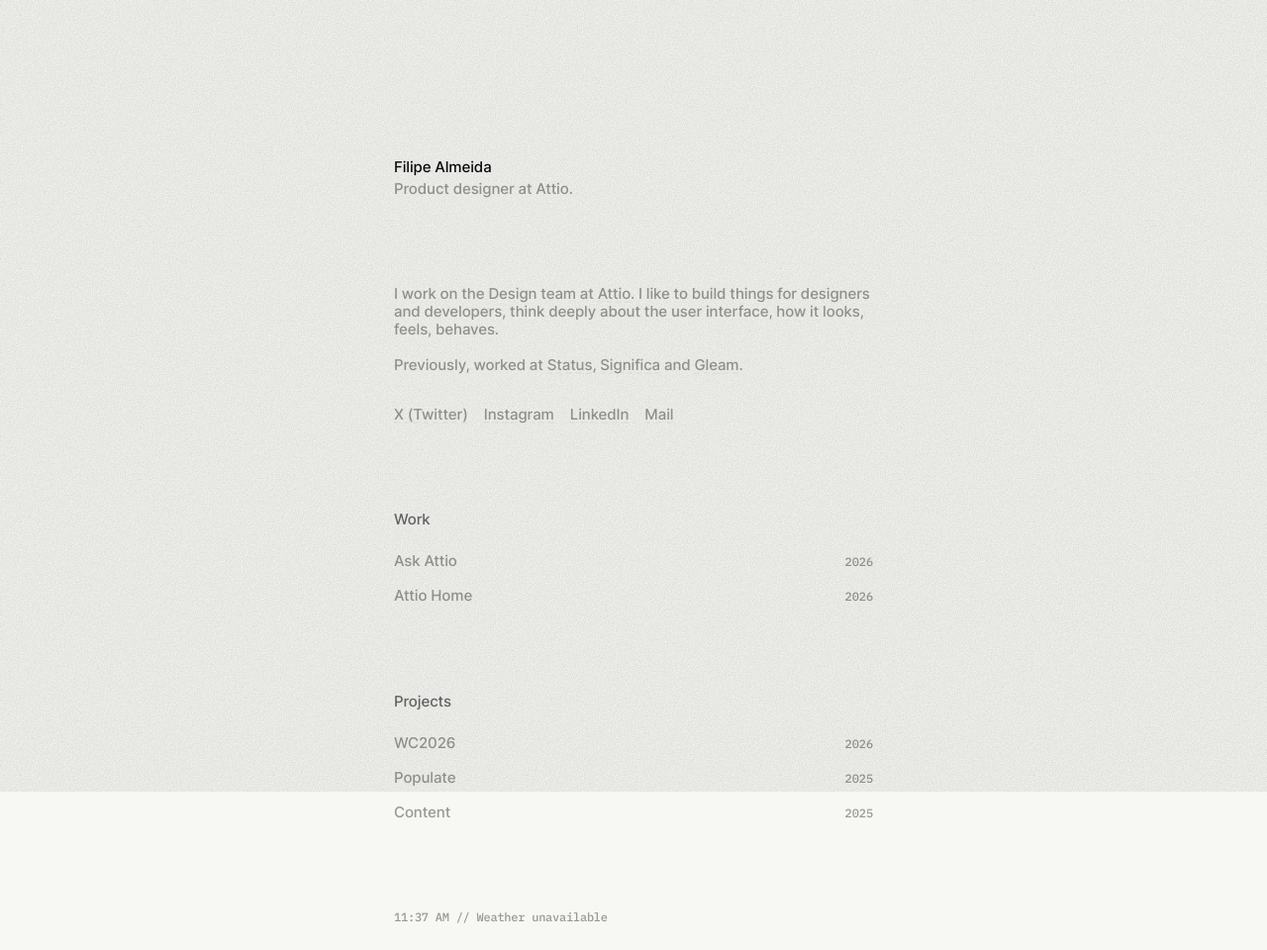
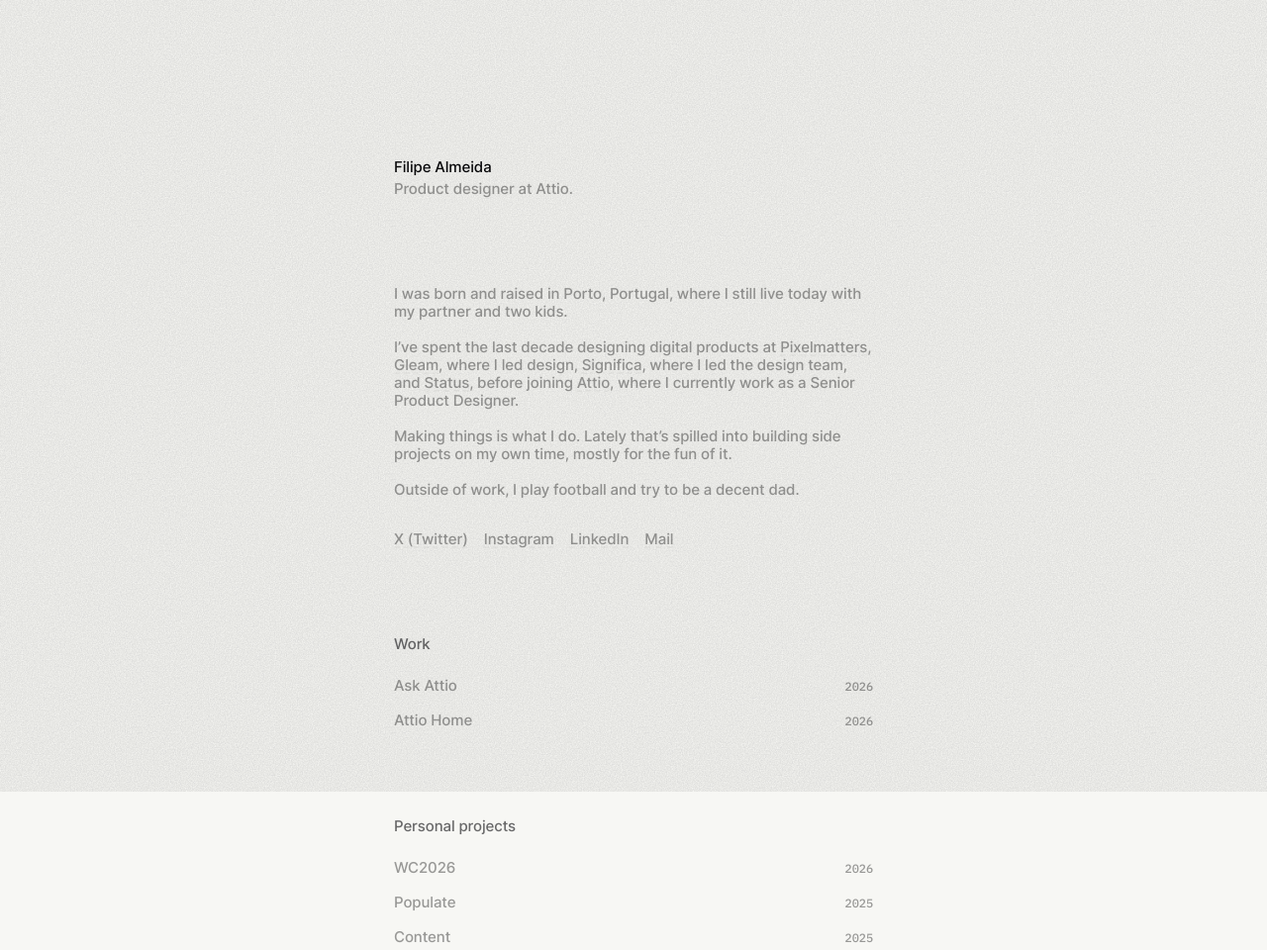
Before and after one commit to 0xfilipe/fil.pe, a plain HTML site: page index.html in a window 1280 px wide. Shown: the top 960 px of the page at 99% size. Drawn offline with Linux system fonts and the light colour scheme; no server answers.

Commit message:
text updates

```diff
--- a/index.html
+++ b/index.html
@@ -31,36 +31,53 @@
       </header>
       <div class="description">
         <p>
-          I work on the Design team at
+          I was born and raised in Porto, Portugal, where I still live today with my
+          partner and two kids.
+        </p>
+        <p>
+          I&rsquo;ve spent the last decade designing digital products at
+          <a
+            class="chip-link"
+            href="https://pixelmatters.com"
+            target="_blank"
+            rel="noopener noreferrer"
+            >Pixelmatters</a
+          >,
+          <a
+            class="chip-link"
+            href="https://gleam.io/"
+            target="_blank"
+            rel="noopener noreferrer"
+            >Gleam</a
+          >, where I led design,
+          <a
+            class="chip-link"
+            href="https://significa.co"
+            target="_blank"
+            rel="noopener noreferrer"
+            >Significa</a
+          >, where I led the design team, and
+          <a
+            class="chip-link"
+            href="https://status.im"
+            target="_blank"
+            rel="noopener noreferrer"
+            >Status</a
+          >, before joining
           <a
             class="chip-link"
             href="https://attio.com"
             target="_blank"
             rel="noopener noreferrer"
-            >Attio</a>. I like to build things for designers and developers, think deeply
-          about the user interface, how it looks, feels, behaves.
+            >Attio</a
+          >, where I currently work as a Senior Product Designer.
         </p>
         <p>
-          Previously, worked at
-          <a
-            class="chip-link"
-            href="https://status.im"
-            target="_blank"
-            rel="noopener noreferrer"
-            >Status</a>,
-          <a
-            class="chip-link"
-            href="https://significa.co"
-            target="_blank"
-            rel="noopener noreferrer"
-            >Significa</a>
-          and
-          <a
-            class="chip-link"
-            href="https://gleam.io/"
-            target="_blank"
-            rel="noopener noreferrer"
-            >Gleam</a>.
+          Making things is what I do. Lately that&rsquo;s spilled into building side
+          projects on my own time, mostly for the fun of it.
+        </p>
+        <p>
+          Outside of work, I play football and try to be a decent dad.
         </p>
       </div>
       <nav class="social" aria-label="Social links">
@@ -102,7 +119,7 @@
         </ul>
       </section>
       <section class="work" aria-labelledby="projects-heading">
-        <h2 id="projects-heading">Projects</h2>
+        <h2 id="projects-heading">Personal projects</h2>
         <ul class="work-list">
           <li class="work-item work-item--row-link">
             <a
```
Also changed, not shown: 1 other file.
